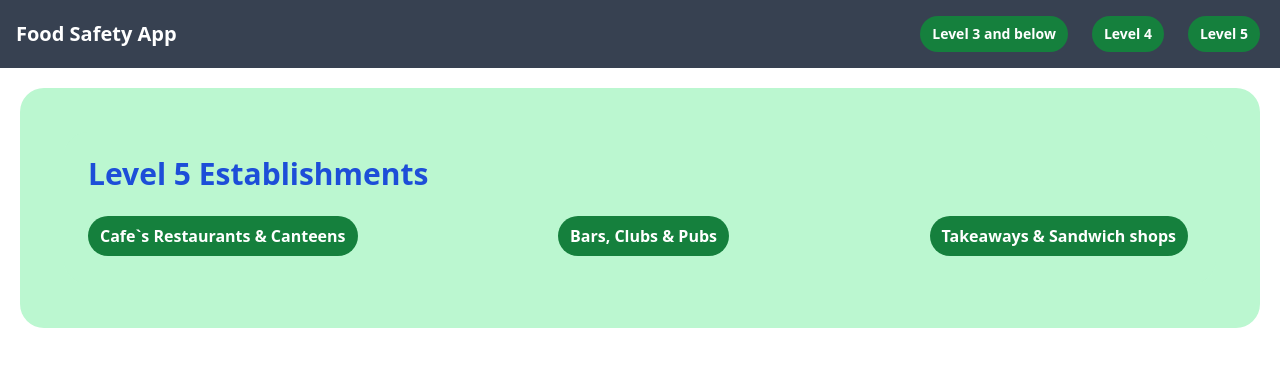
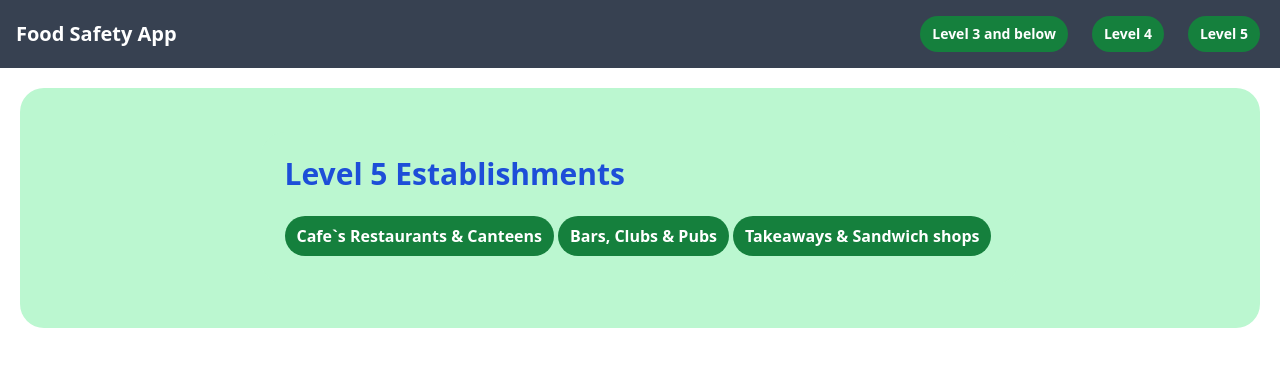
Before and after one commit to kasey-purvor/food-safety-app, a Next.js app: page /levels/levelFive/levelFive in a window 1280 px wide. Shown: the top 366 px of the page. Built offline with nearby package versions, Linux system fonts and the light colour scheme.

Commit message:
centered items in the page-container

```diff
--- a/src/components/homepage.js
+++ b/src/components/homepage.js
@@ -4,6 +4,8 @@ import PageContainer from "./pageContainer";
 const text = `# **Food Safety Sales App**
 
 ### This app was built as a sales tool for a company that sells food hygiene systems to help establishments improve & maintain their score. The application allows them to target establishments with different Food Hygiene Ratings, depending on their target.
+
+### ***Please use "Level 3 & Below' if you are simply here to trial the app. Other catergories have many more results and long load times***
 
 ### **There are 3 main categories:**
 1. Level 5
@@ -23,7 +25,7 @@ const text = `# **Food Safety Sales App**
 * FHRS API
 ## **Under The Hood**
 ### The FHRS api allows only 5000 records to be sent on each request and, strictly, does not allow cors requests - so some extra code was needed. All requests are forwarded to a **proxy server** hosted on a **dynamic api route**. The proxy removes all headers and adds the necessary headers to **imitate an original request**. I suspect the FHRS api blocks requests with headers indicating a forwarded request.
-### When a user chooses an establishment type, **getServerSideProps** performs an initial request and get the total number of records and pages and passes them as props to the components. The page then performs the necessary number of requests, upping the page count with each. This is also how the loading bar works.
+### When a user chooses an establishment type, **getServerSideProps** performs an initial request and get the total number of records and pages and passes them as props to the components. The page then performs the necessary number of requests, upping the page count with each. This is also how the loading bar works. Also, **useCallback, useRef** & **dependacies** are used to handle the re-rendering through the iteration. useRef is used to keep track of the current page & useCallback is used to stop the function being redeclared every time the page is re-rendered.
 ### At the clients request **pagination was not applied**. They wanted all results to appear on one page.
 `
 
@@ -35,7 +37,7 @@ export default function Homepage() {
             <main className={styles.homepage}>
                 <MarkdownRenderer
                     markdown={text}
-                    className="bg-orange-300 rounded-3xl p-5 max-w-3xl"
+                    className="bg-orange-300 rounded-3xl p-5 max-w-3xl center"
                 />
             </main>
         </PageContainer>
--- a/src/components/pageContainer.js
+++ b/src/components/pageContainer.js
@@ -1,6 +1,6 @@
 export default function PageContainer({children}) {
     return (
-        <main className=' bg-green-200 h-auto w-auto flex flex-col justify-center py-6 sm:px-6 rounded-3xl sm:m-2 md:m-5'>
+        <main className=' bg-green-200 h-auto w-auto flex flex-col items-center py-6 sm:px-6 rounded-3xl sm:m-2 md:m-5'>
             {children}
         </main>
     )
```
